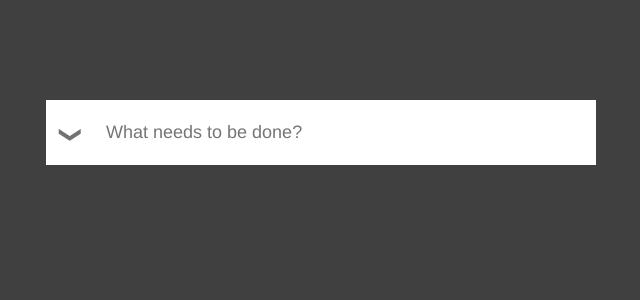
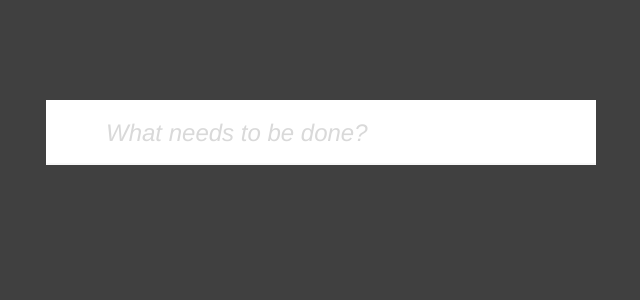
Before and after one commit to alexander-latyshev/todomvc-rtk, a React (Create React App) app: page / in a window 1280 px wide. Shown: the top 300 px of the page, without its empty margins (319-959 px from the left). Built offline with nearby package versions, Linux system fonts and the light colour scheme.

Commit message:
Fix functionality and stylization of toggle buttons

```diff
--- a/src/App.js
+++ b/src/App.js
@@ -1,4 +1,5 @@
 import "./App.css";
+import Footer from "./footer/footer";
 import Header from "./header/header";
 import Main from "./main/main";
 
--- /dev/null
+++ b/src/fitlerButton/fitlerButton.js
@@ -0,0 +1,10 @@
+import React from 'react';
+import './fitlerButton.css';
+
+function FilterButton() {
+  return (
+    <div>FilterButton</div>
+  )
+}
+
+export default FilterButton;
--- /dev/null
+++ b/src/footer/footer.css
@@ -0,0 +1,22 @@
+.footer {
+  width: auto;
+  height: 40px;
+  background-color: white;
+  display: flex;
+  justify-content: space-between;
+  align-items: center;
+  margin: 0;
+  padding: 0 50px;
+}
+.footer:before {
+  content: "";
+  position: absolute;
+  right: 0;
+  bottom: 0;
+  left: 0;
+  height: 50px;
+  overflow: hidden;
+  box-shadow: 0 1px 1px rgb(0 0 0 / 20%), 0 8px 0 -3px #f6f6f6,
+    0 9px 1px -3px rgb(0 0 0 / 20%), 0 16px 0 -6px #f6f6f6,
+    0 17px 2px -6px rgb(0 0 0 / 20%);
+}
--- /dev/null
+++ b/src/footer/footer.js
@@ -0,0 +1,19 @@
+import React from "react";
+import { useSelector } from "react-redux";
+import FilterButton from "../fitlerButton/fitlerButton";
+import "./footer.css";
+
+function Footer() {
+  const todoList = useSelector((state) => state.todos.todoList);
+
+  if (todoList.length > 0) {
+    return (
+      <div className="footer">
+        <FilterButton />
+        <FilterButton />
+      </div>
+    );
+  }
+}
+
+export default Footer;
--- a/src/header/header.css
+++ b/src/header/header.css
@@ -4,10 +4,13 @@
   height: 65px;
   margin: 0;
   padding: 0;
-  background-color: #ffffff;
+  background: #ffff;
+  color: black;
+  box-shadow: inset 0 -2px 1px rgb(0 0 0 / 3%);
 }
-.header__add-input {
-  font: 18px "Helvetica Neue", Helvetica, Arial, sans-serif;
+.header__add-todo-input {
+  font: 24px "Helvetica Neue", Helvetica, Arial, sans-serif;
+  color: black;
   width: 100%;
   height: 100%;
   padding: 0;
@@ -16,6 +19,11 @@
   border: none;
   outline: none;
   background: none;
+}
+.header__add-todo-input::placeholder {
+  font-size: 24px;
+  font-style: italic;
+  color: #d9d9d9;
 }
 .header__toggle-btn,
 .header__toggle-btn_active {
@@ -28,9 +36,8 @@
   border: none;
   background: none;
 }
-
-.header__toggle-btn::after,
-.header__toggle-btn_active::after {
+.header__toggle-btn::before,
+.header__toggle-btn_active::before {
   width: 15px;
   height: 30px;
   content: "❯";
@@ -41,6 +48,6 @@
   transform: rotate(90deg);
   margin-left: 15px;
 }
-.header__toggle-btn_active::after {
+.header__toggle-btn_active::before {
   color: #737373;
 }
--- a/src/header/header.js
+++ b/src/header/header.js
@@ -5,10 +5,10 @@ import { addNewTodo, toggleAllTodo } from "../redux/todosReducer";
 import "./header.css";
 
 const Header = () => {
+  const todoList = useSelector((state) => state.todos.todoList);
   const dispatch = useDispatch();
-  const state = useSelector((state) => state);
 
-  const todoListCheck = state.todos.todoList.every((todo) => {
+  const todoListCheck = todoList.every((todo) => {
     return todo.isCompleted;
   });
 
@@ -27,16 +27,18 @@ const Header = () => {
   }
   return (
     <header className="header">
+      {todoList.length > 0 ? (
         <button
           className={`header__toggle-btn${
             todoListCheck === true ? "_active" : ""
           }`}
           onClick={() => dispatch(toggleAllTodo())}
         />
+      ) : null}
       <input
         onKeyDown={(event) => addNewTodoHandler(event)}
         type="text"
-        className="header__add-input"
+        className="header__add-todo-input"
         placeholder="What needs to be done?"
       />
     </header>
--- a/src/todoItem/todoItem.css
+++ b/src/todoItem/todoItem.css
@@ -10,15 +10,22 @@
 }
 .todo-item__checkbox {
   position: absolute;
-  width: 35px;
-  height: 35px;
-  margin: 0 10px;
+  width: 30px;
+  height: 30px;
+  margin: 0 7px;
   padding: 0;
-  border: none;
+  border-radius: 50%;
   appearance: none;
   -webkit-appearance: none;
   -moz-appearance: none;
-  background: none;
+}
+.todo-item__checkbox::before {
+  content: "";
+  width: 30px;
+  height: 30px;
+  border-radius: 50%;
+  border: 1px solid #e0e0e0;
+  position: absolute;
 }
 .todo-item__content {
   width: 100%;
@@ -41,38 +48,41 @@
   text-decoration: line-through;
   color: #d9d9d9;
 }
-.todo-item__remove-btn::after {
+.todo-item__remove-btn::before {
   content: "×";
   color: #cc9a9a;
   visibility: hidden;
   transform: rotate(45deg);
   transition: color 0.2s ease-out;
 }
-.todo-item:hover .todo-item__remove-btn::after {
+.todo-item:hover .todo-item__remove-btn::before {
   visibility: visible;
 }
-.todo-item__remove-btn:hover::after {
+.todo-item__remove-btn:hover::before {
   color: #a83333;
 }
-.todo-item__checkbox-label {
+/* .todo-item__checkbox-label {
   display: flex;
   justify-content: center;
   align-items: center;
   margin-left: 10px;
   width: 25px;
   height: 25px;
+  position: absolute;
+} */
+/* .todo-item__checkbox-label::before {
+  content: "";
+  width: 30px;
+  height: 30px;
   border-radius: 50%;
   border: 1px solid #e0e0e0;
   position: absolute;
-}
+} */
 .todo-item__checkbox:checked {
   background: url(/src/assets/images/todoItem/check-mark.svg) no-repeat;
-  background-size: 36px;
-  background-position: -7px 0px;
+  background-size: 45px;
+  background-position: -10px -7px;
   border-radius: 50%;
-  display: inline-block;
+  display: block;
   border: none;
 }
-/* .todo-item__checkbox:checked .todo-item__checkbox-label {
-  border: 1px solid red;
-} */
--- a/src/todoItem/todoItem.js
+++ b/src/todoItem/todoItem.js
@@ -9,7 +9,6 @@ const TodoItem = (props) => {
   const dispatch = useDispatch();
   return (
     <div className="todo-item">
-      <label htmlFor="check" className="todo-item__checkbox-label" />
       <input
         type="checkbox"
         className="todo-item__checkbox"
```
Also changed, not shown: src/fitlerButton/fitlerButton.css (added). Lines whose indentation alone changed are shown as unchanged.
